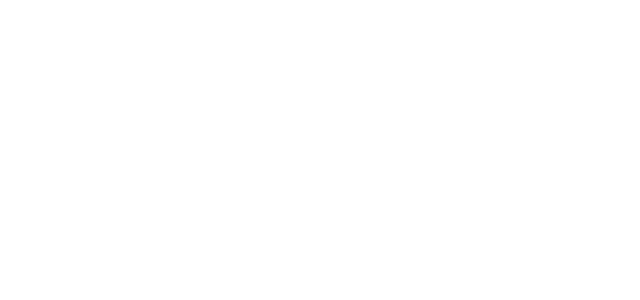
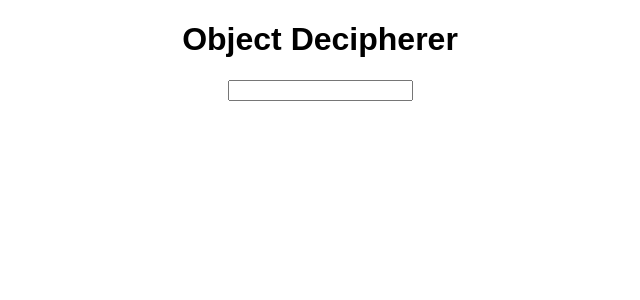
Before and after one commit to sushil-mod/Object-evaluator, a React (Create React App) app: page / in a window 1280 px wide. Shown: the top 300 px of the page, without its empty margins (320-960 px from the left). Built offline with nearby package versions, Linux system fonts and the light colour scheme.

Commit message:
feat:added object database adding object in database to interpret in text

```diff
--- a/src/App.js
+++ b/src/App.js
@@ -1,5 +1,20 @@
 import "./styles.css";
 
+const objectdb = {
+  "📋": "clipboard",
+  "📎": "paper clip",
+  "📅": "claender",
+  "🧭": "compass",
+  "🎈": "balloon"
+};
+
+var objectarray = Object.keys(objectdb);
+
 export default function App() {
-  return <div className="App"></div>;
+  return (
+    <div className="App">
+      <h1>Object Decipherer</h1>
+      <input></input>
+    </div>
+  );
 }
```
